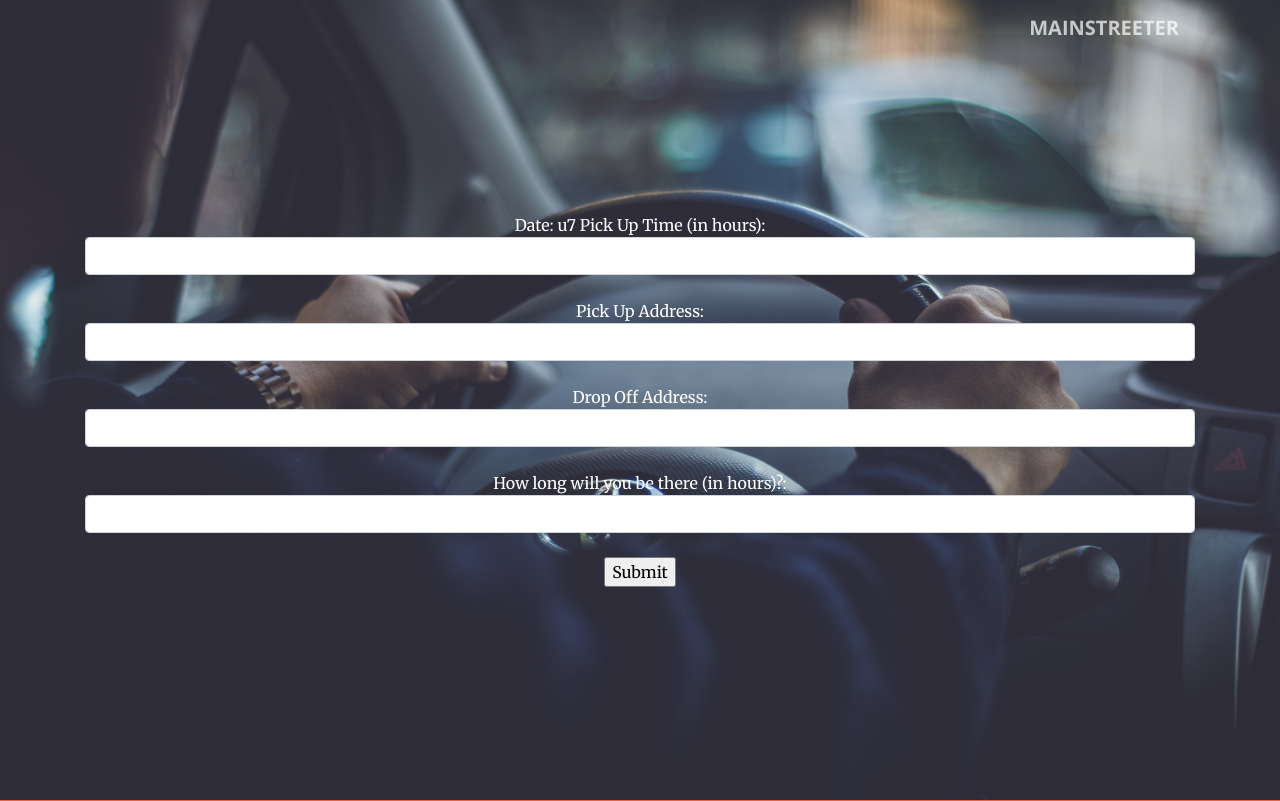
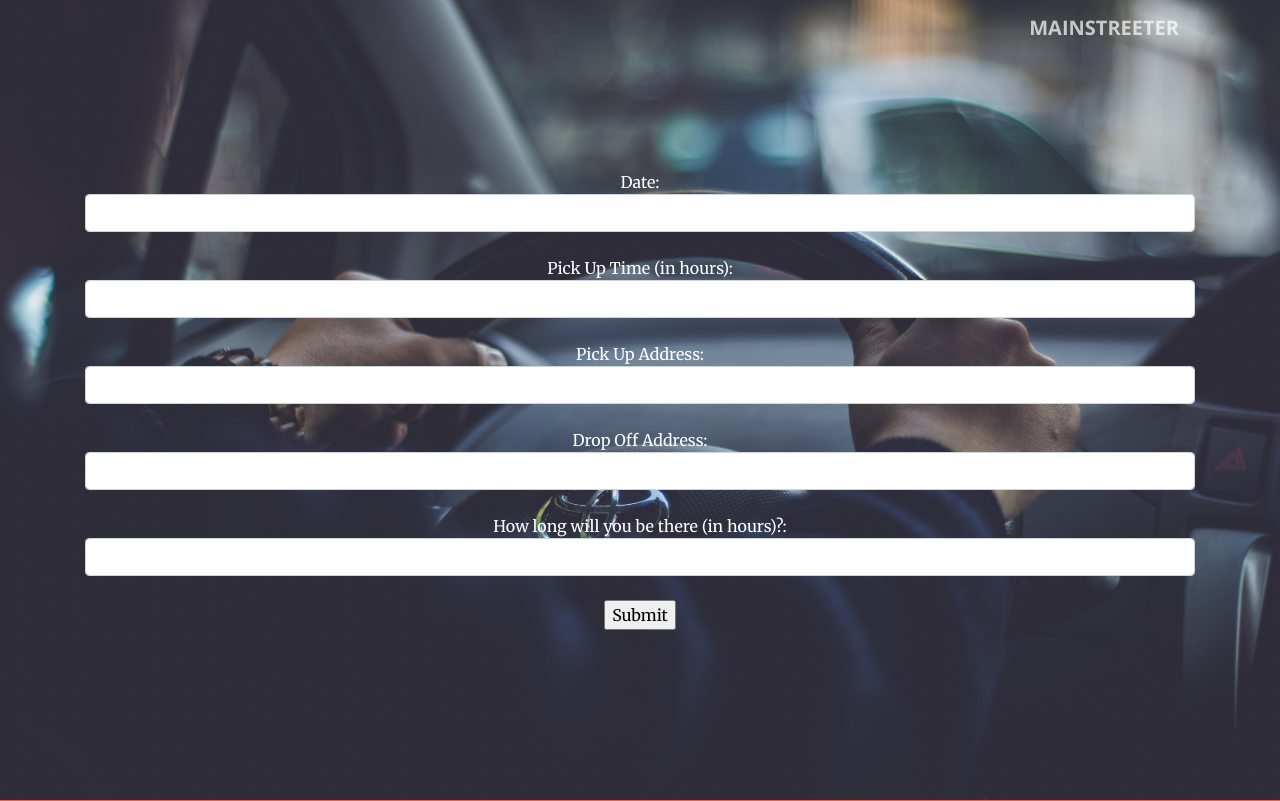
Before and after one commit to ckennedy546x/TermProject, a Flask app: page / in a window 1280 px wide. Shown: the top 801 px of the page. Run offline with Flask 2, Linux system fonts and the light colour scheme; some libraries are stand-ins or nearby versions.

Commit message:
Fixed Bug

```diff
--- a/WebApp/templates/index.html
+++ b/WebApp/templates/index.html
@@ -66,7 +66,8 @@
             <!--  <form> element defines a form that is used to collect user input-->
             <form method="POST" name="travelRequest">
                 <span>Date:</span> <!-- Used for style -->
-                u7
+                <input class="form-control" type="text" name="date" id="da">
+                <br />
                 <span>Pick Up Time (in hours):</span>
                 <!-- A class defined by Bootstrap -->
                 <!-- Elements of type "text" create basic single-line text fields.-->
--- a/trip_data.csv
+++ b/trip_data.csv
@@ -1,2 +1,2 @@
 Date,Pick Up Time,Pick Up Address,Drop Off Address,Wait Time,Revenue,Cost of Goods Sold,Gross Profit,Trip Distance,Trip Time,Profitable
-12/7/2017,9,Babson college,Prudential Tower,2,$65.46,$19.26,$46.2,14.04 mi,0.47 hours,YES
+12/9/17,9,Babson College,Prudential Tower,3,$80.46,$19.26,$61.2,14.04 mi,0.47 hours,YES
```
Also changed, not shown: WebApp/static/img/header.jpg (renamed from WebApp/templates/img/header.jpg), WebApp/static/img/logo.png (renamed from WebApp/templates/img/logo.png).
